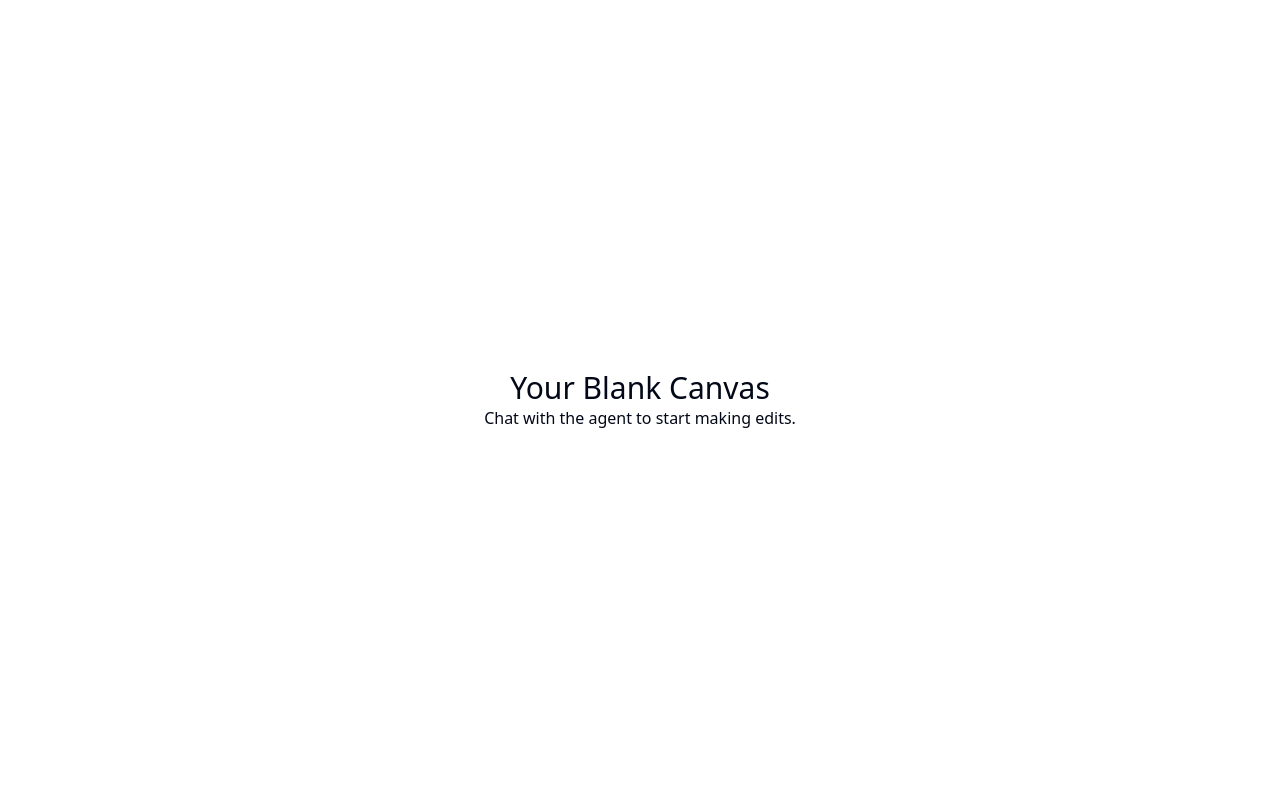
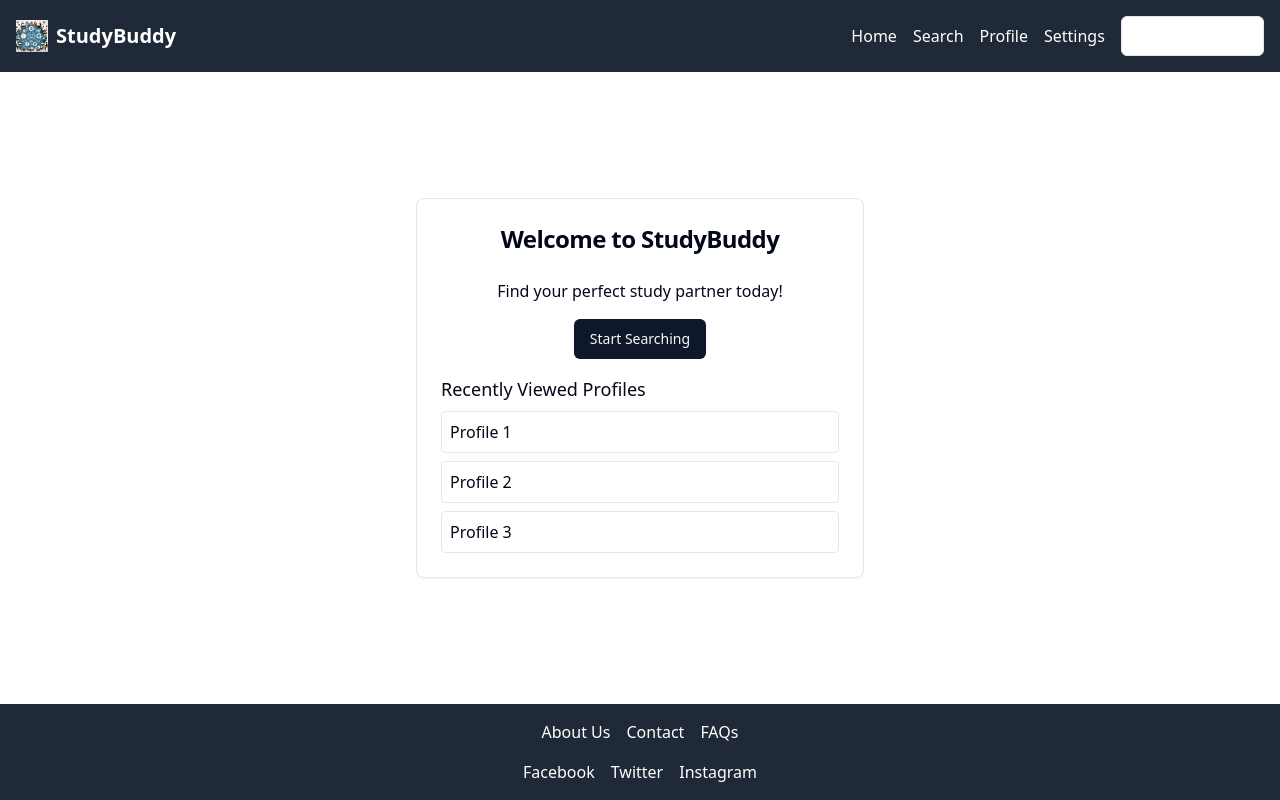
Before and after one commit to GPT-Engineer-App/study-partner-connect, a React (Vite) app: page / in a window 1280 px wide. Built offline with nearby package versions, Linux system fonts and the light colour scheme.

Commit message:
Implemented the main page (Home) with Header, Main Section, and Footer.

```diff
--- /dev/null
+++ b/src/components/Footer.jsx
@@ -0,0 +1,18 @@
+import React from "react";
+
+export const Footer = () => {
+  return (
+    <footer className="p-4 bg-gray-800 text-white text-center">
+      <div className="space-x-4">
+        <a href="/about" className="hover:underline">About Us</a>
+        <a href="/contact" className="hover:underline">Contact</a>
+        <a href="/faqs" className="hover:underline">FAQs</a>
+      </div>
+      <div className="mt-4 space-x-4">
+        <a href="https://facebook.com" target="_blank" rel="noopener noreferrer" className="hover:underline">Facebook</a>
+        <a href="https://twitter.com" target="_blank" rel="noopener noreferrer" className="hover:underline">Twitter</a>
+        <a href="https://instagram.com" target="_blank" rel="noopener noreferrer" className="hover:underline">Instagram</a>
+      </div>
+    </footer>
+  );
+};
--- /dev/null
+++ b/src/components/Header.jsx
@@ -0,0 +1,20 @@
+import React from "react";
+import { Button } from "@/components/ui/button";
+
+export const Header = () => {
+  return (
+    <header className="flex items-center justify-between p-4 bg-gray-800 text-white">
+      <div className="flex items-center">
+        <img src="/logo.png" alt="App Logo" className="h-8 mr-2" />
+        <span className="text-xl font-bold">StudyBuddy</span>
+      </div>
+      <nav className="flex items-center space-x-4">
+        <a href="/" className="hover:underline">Home</a>
+        <a href="/search" className="hover:underline">Search</a>
+        <a href="/profile" className="hover:underline">Profile</a>
+        <a href="/settings" className="hover:underline">Settings</a>
+        <Button variant="outline">Sign In / Sign Up</Button>
+      </nav>
+    </header>
+  );
+};
--- a/src/pages/Index.jsx
+++ b/src/pages/Index.jsx
@@ -1,15 +1,34 @@
-// Update this page (the content is just a fallback if you fail and example)
+import React from "react";
+import { Button } from "@/components/ui/button";
+import { Input } from "@/components/ui/input";
+import { Card, CardContent, CardHeader, CardTitle } from "@/components/ui/card";
+import { Footer } from "@/components/Footer";
+import { Header } from "@/components/Header";
 
 const Index = () => {
   return (
-    <div className="h-screen w-screen flex items-center justify-center">
-      {/* Update with components here - default to put new layout sections as separate components in the components folder, and import them here */}
-      <div>
-        <h1 className="text-3xl text-center">Your Blank Canvas</h1>
-        <p className="text-center">
-          Chat with the agent to start making edits.
-        </p>
-      </div>
+    <div className="flex flex-col min-h-screen">
+      <Header />
+      <main className="flex-grow flex flex-col items-center justify-center p-4">
+        <Card className="w-full max-w-md">
+          <CardHeader>
+            <CardTitle className="text-center text-2xl">Welcome to StudyBuddy</CardTitle>
+          </CardHeader>
+          <CardContent className="flex flex-col items-center">
+            <p className="text-center mb-4">Find your perfect study partner today!</p>
+            <Button className="mb-4">Start Searching</Button>
+            <div className="w-full">
+              <h2 className="text-lg mb-2">Recently Viewed Profiles</h2>
+              <ul className="space-y-2">
+                <li className="p-2 border rounded">Profile 1</li>
+                <li className="p-2 border rounded">Profile 2</li>
+                <li className="p-2 border rounded">Profile 3</li>
+              </ul>
+            </div>
+          </CardContent>
+        </Card>
+      </main>
+      <Footer />
     </div>
   );
 };
```
Also changed, not shown: public/logo.png (added).
